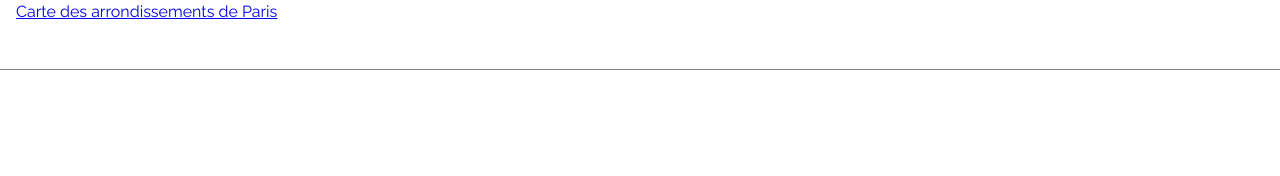
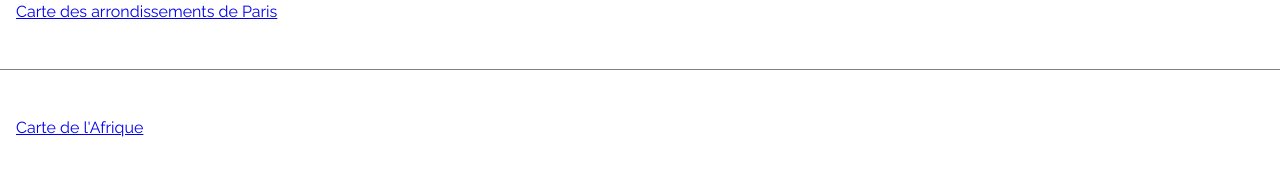
Before and after one commit to oliv37/la-carte-sans-territoire, a React (Create React App) app: page / in a window 1280 px wide. Shown: the part 426-602 px from the top of the page. Built offline with nearby package versions, Linux system fonts and the light colour scheme.

Commit message:
Ajout de la carte de l'Afrique

```diff
--- a/src/appData.js
+++ b/src/appData.js
@@ -39,6 +39,13 @@ const parisArr = createMapData(
     "Carte des arrondissements de Paris"
 );
 
-const appData = [frDpt, frReg, usState, parisArr];
+const africa = createMapData(
+    "africa",
+    "/afrique",
+    "Afrique",
+    "Carte de l'Afrique"
+);
+
+const appData = [frDpt, frReg, usState, parisArr, africa];
 
 export default appData;
--- /dev/null
+++ b/src/data/africa.js
@@ -0,0 +1,58 @@
+export {ReactComponent as MapComponent} from "../res/africa.svg";
+
+export const options = {
+    getChoiceLabel: item => item.label
+};
+
+export const data = [
+    {"id": "afrique-du-sud", "label": "Afrique du Sud"},
+    {"id": "algerie", "label": "Algérie"},
+    {"id": "angola", "label": "Angola"},
+    {"id": "benin", "label": "Bénin"},
+    {"id": "botswana", "label": "Botswana"},
+    {"id": "burkina-faso", "label": "Burkina Faso"},
+    {"id": "burundi", "label": "Burundi"},
+    {"id": "cameroun", "label": "Cameroun"},
+    {"id": "cote-d-ivoire", "label": "Côte d'Ivoire"},
+    {"id": "djibouti", "label": "Djibouti"},
+    {"id": "egypte", "label": "Egypte"},
+    {"id": "erythree", "label": "Erythrée"},
+    {"id": "eswatini", "label": "Eswatini (Swaziland)"},
+    {"id": "ethiopie", "label": "Ethiopie"},
+    {"id": "gabon", "label": "Gabon"},
+    {"id": "gambie", "label": "Gambie"},
+    {"id": "ghana", "label": "Ghana"},
+    {"id": "guinee", "label": "Guinée"},
+    {"id": "guinee-bissau", "label": "Guinée Bissau"},
+    {"id": "guinee-equatoriale", "label": "Guinée Equatoriale"},
+    {"id": "kenya", "label": "Kenya"},
+    {"id": "lesotho", "label": "Lesotho"},
+    {"id": "liberia", "label": "Liberia"},
+    {"id": "libye", "label": "Libye"},
+    {"id": "madagascar", "label": "Madagascar"},
+    {"id": "malawi", "label": "Malawi"},
+    {"id": "mali", "label": "Mali"},
+    {"id": "maroc", "label": "Maroc"},
+    {"id": "mauritanie", "label": "Mauritanie"},
+    {"id": "mozambique", "label": "Mozambique"},
+    {"id": "namibie", "label": "Namibie"},
+    {"id": "niger", "label": "Niger"},
+    {"id": "nigeria", "label": "Nigeria"},
+    {"id": "ouganda", "label": "Ouganda"},
+    {"id": "republique-centrafricaine", "label": "République centrafricaine"},
+    {"id": "republique-democratique-congo", "label": "République Démocratique du Congo"},
+    {"id": "republique-congo", "label": "République du Congo"},
+    {"id": "rwanda", "label": "Rwanda"},
+    {"id": "sahara-occidental", "label": "Sahara occidental"},
+    {"id": "senegal", "label": "Sénegal"},
+    {"id": "sierra-leone", "label": "Sierra Leone"},
+    {"id": "somalie", "label": "Somalie"},
+    {"id": "soudan", "label": "Soudan"},
+    {"id": "soudan-sud", "label": "Soudan du Sud"},
+    {"id": "tanzanie", "label": "Tanzanie"},
+    {"id": "tchad", "label": "Tchad"},
+    {"id": "togo", "label": "Togo"},
+    {"id": "tunisie", "label": "Tunisie"},
+    {"id": "zambie", "label": "Zambie"},
+    {"id": "zimbabwe", "label": "Zimbabwe"}
+];
--- a/src/data/frReg.js
+++ b/src/data/frReg.js
@@ -1,7 +1,7 @@
 export {ReactComponent as MapComponent} from "../res/frReg.svg";
 
 export const options = {
-    getChoiceLabel: ({label}) => label
+    getChoiceLabel: item => item.label
 };
 
 export const data = [
```
Also changed, not shown: src/res/africa.svg.
